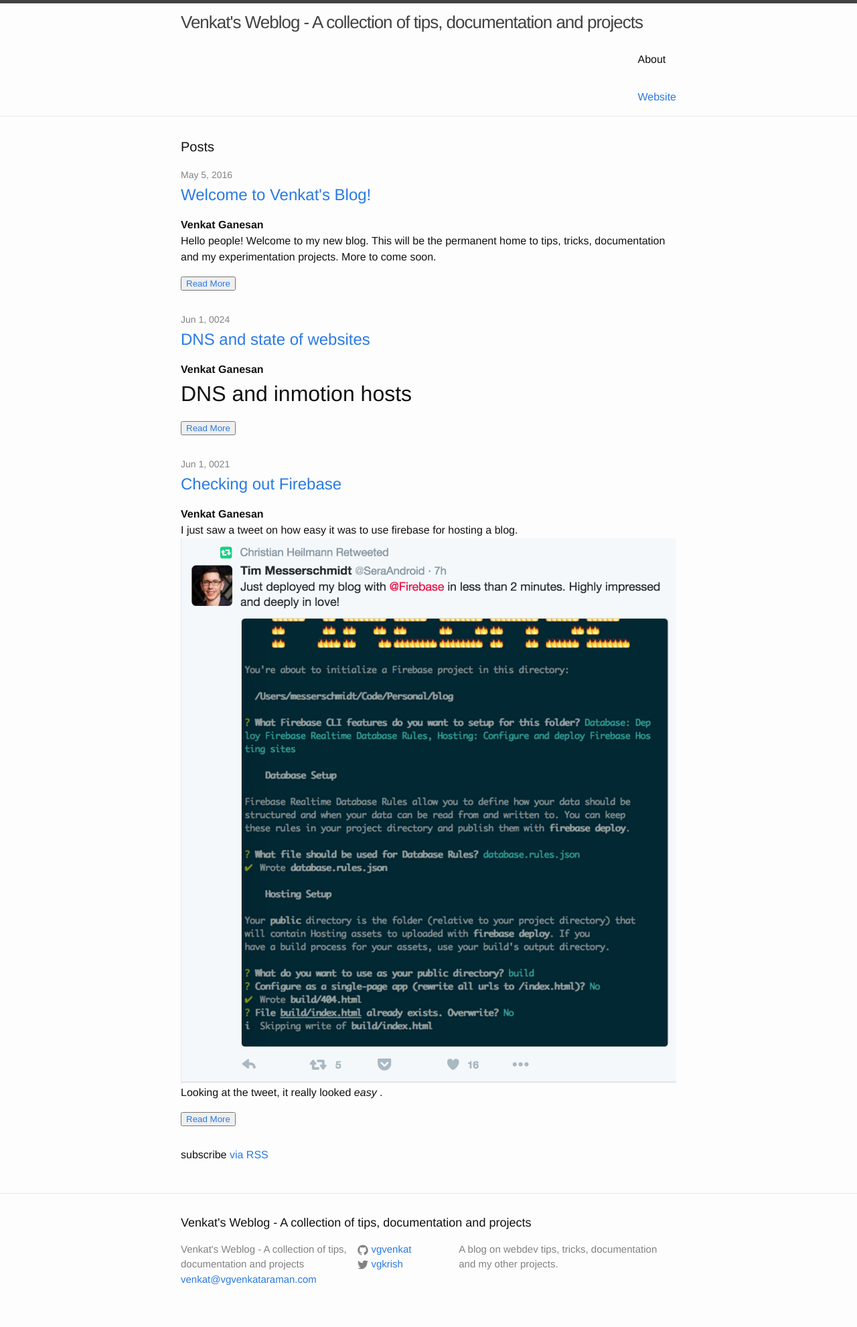
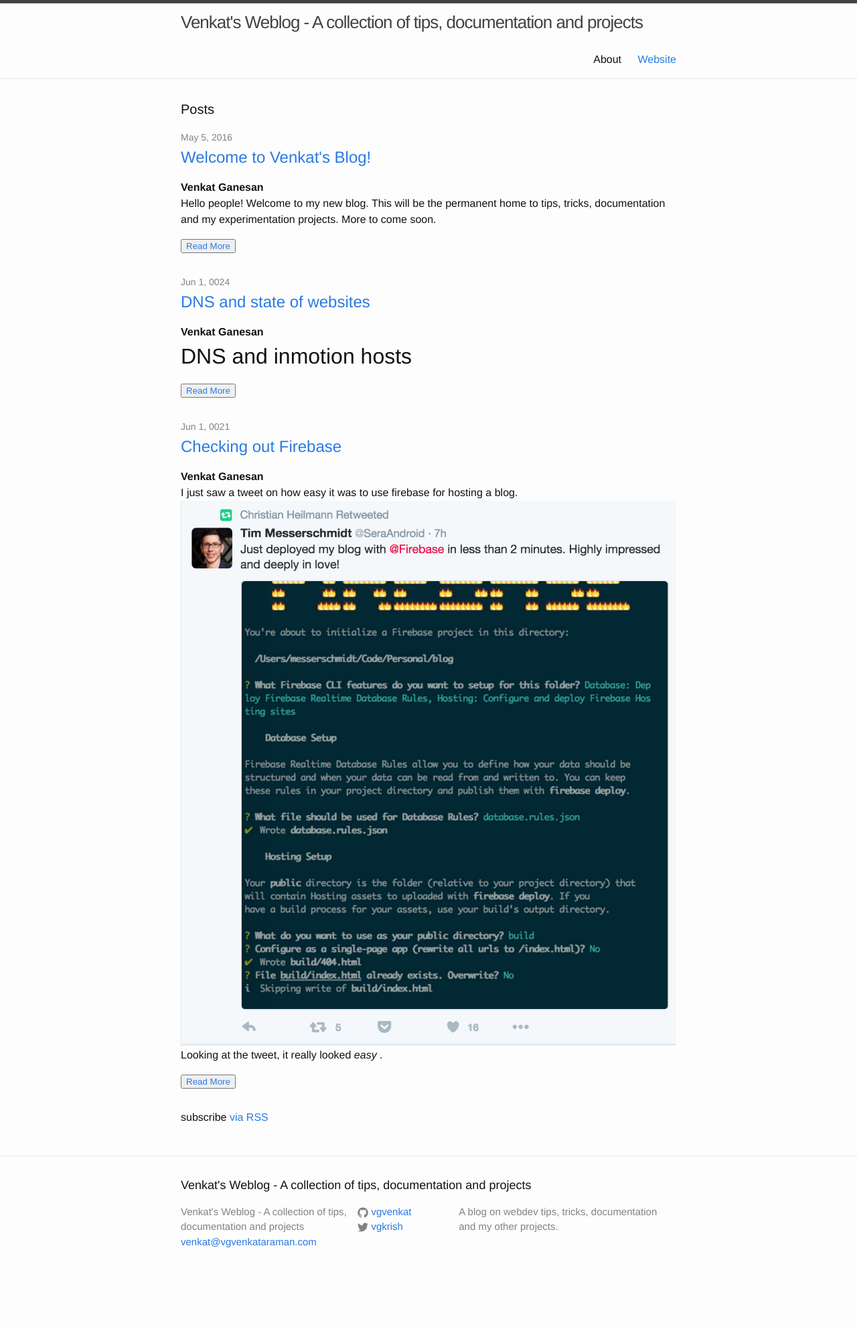
Before and after one commit to vgvenkat/website, a Jekyll site: the page built from index.html, in a window 1280 px wide. Shown: the whole page at 67% size. Built offline with Jekyll 4.4.1, drawn with Linux system fonts in a browser that asks for light colours; the list of posts is cut into pages by our own code; after the commit the page ends 1926 px from its top, so only the background shows below that.

Commit message:
Testing adding website for proper alignment

```diff
--- a/_includes/header.html
+++ b/_includes/header.html
@@ -22,10 +22,11 @@
           <a {% if location ==  current %} class="page-link-current" {% else %} class="page-link" {% endif %} href="{{ my_page.url | prepend: site.baseurl }}">{{ my_page.title }}</a>
           {% endif %}
         {% endfor %}
-      </div>
-      <div class="webite">
         <a href="http://vgvenkataraman.com">Website</a>
       </div>
+      <!--<div class="webite">-->
+      <!--  <a href="http://vgvenkataraman.com">Website</a>-->
+      <!--</div>-->
     </nav>
 
   </div>
```
